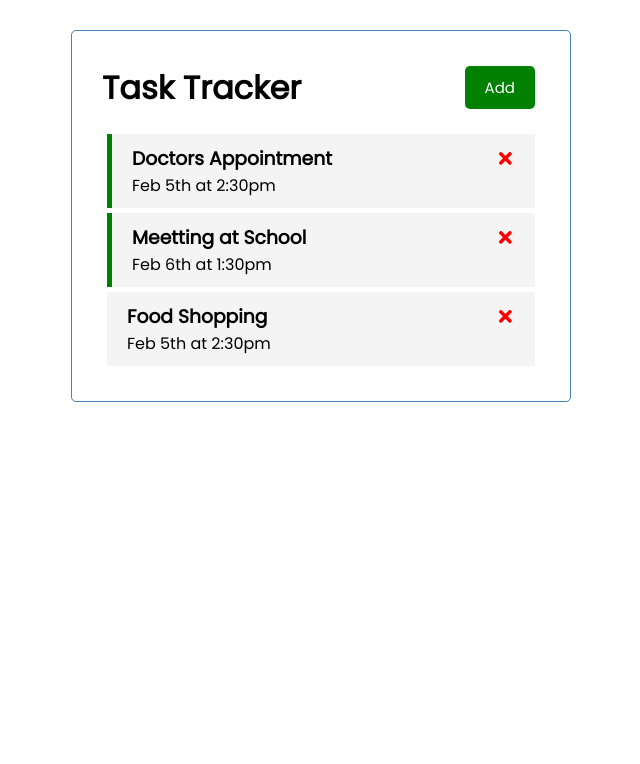
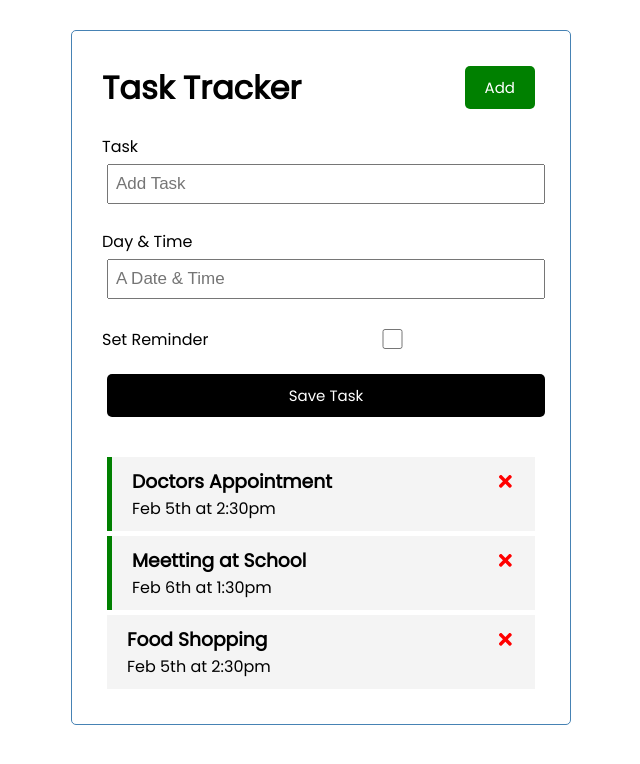
Before and after one commit to SheeloveDol/react-task-tracker, a React (Create React App) app: page / in a window 1280 px wide. Shown: the top 764 px of the page, without its empty margins (319-959 px from the left). Built offline with nearby package versions, Linux system fonts and the light colour scheme.

Commit message:
Working on implementing adding tasks

```diff
--- a/src/App.js
+++ b/src/App.js
@@ -1,7 +1,7 @@
 import Header from './components/Header';
 import Tasks from './components/Tasks'
 import { useState } from 'react';
-
+import AddTask from './components/AddTask';
 
 
 
@@ -37,12 +37,13 @@
 
   // To toggle the reminder feature
   const toggleReminder = (id) => {
-    setTasks(tasks.map((task) => task.id === id ? {... task, reminder: !task.reminder} : task ))
+    setTasks(tasks.map((task) => task.id === id ? {...task, reminder: !task.reminder} : task ))
   }
 
   return (
     <div className="container">
       <Header title='Task Tracker' />
+      <AddTask />
       {tasks.length > 0 ? (
         <Tasks tasks={tasks} onDelete={deleteTask} onToggle={toggleReminder} />) : (
           'No Current Tasks To Track...'
--- /dev/null
+++ b/src/components/AddTask.jsx
@@ -0,0 +1,31 @@
+import React from 'react';
+import { useState } from 'react';
+
+const AddTask = () => {
+  // To add/save new tasks
+  const [text, setText] = useState('');
+  const [day, setDay] = useState('');
+  const [reminder, setReminder] = useState(false);
+
+  return (
+    <form className='add-form'>
+      <div className="form-control">
+        <label>Task</label>
+        <input type="text" placeholder="Add Task"  value={text} onChange={(e) => setText(e.target.value)} />
+      </div>
+      <div className="form-control">
+        <label>Day & Time</label>
+        <input type="text" placeholder="A Date & Time" value={day} onChange={(e) => setDay(e.target.value)} />
+      </div>
+      <div className="form-control form-control-check">
+        <label>Set Reminder</label>
+        <input type="checkbox" value={reminder} onChange={(e) => setReminder(e.currentTarget.checked)}/>
+      </div>
+
+      <input type="submit" value="Save Task"
+      className="btn btn-block" />
+    </form>
+  )
+}
+
+export default AddTask
```
